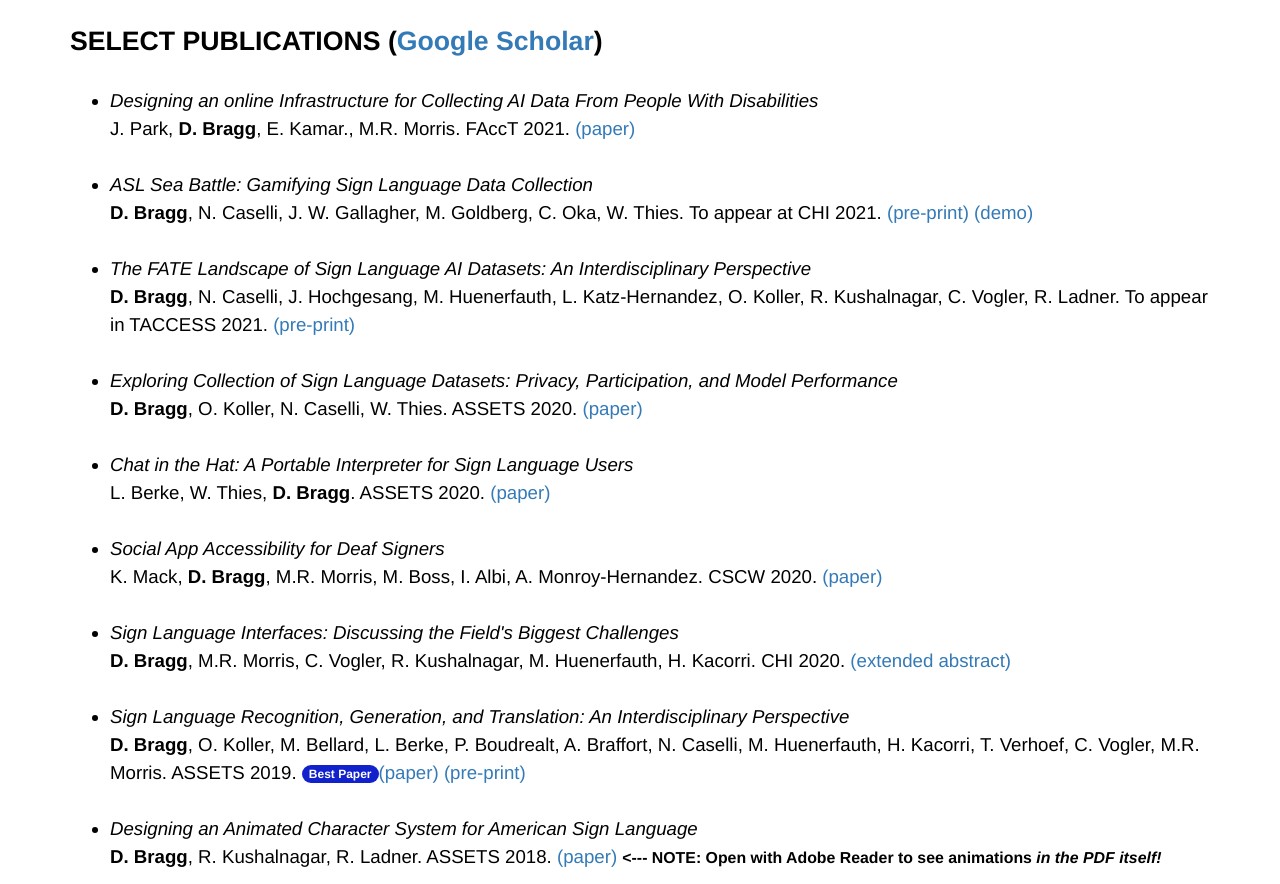
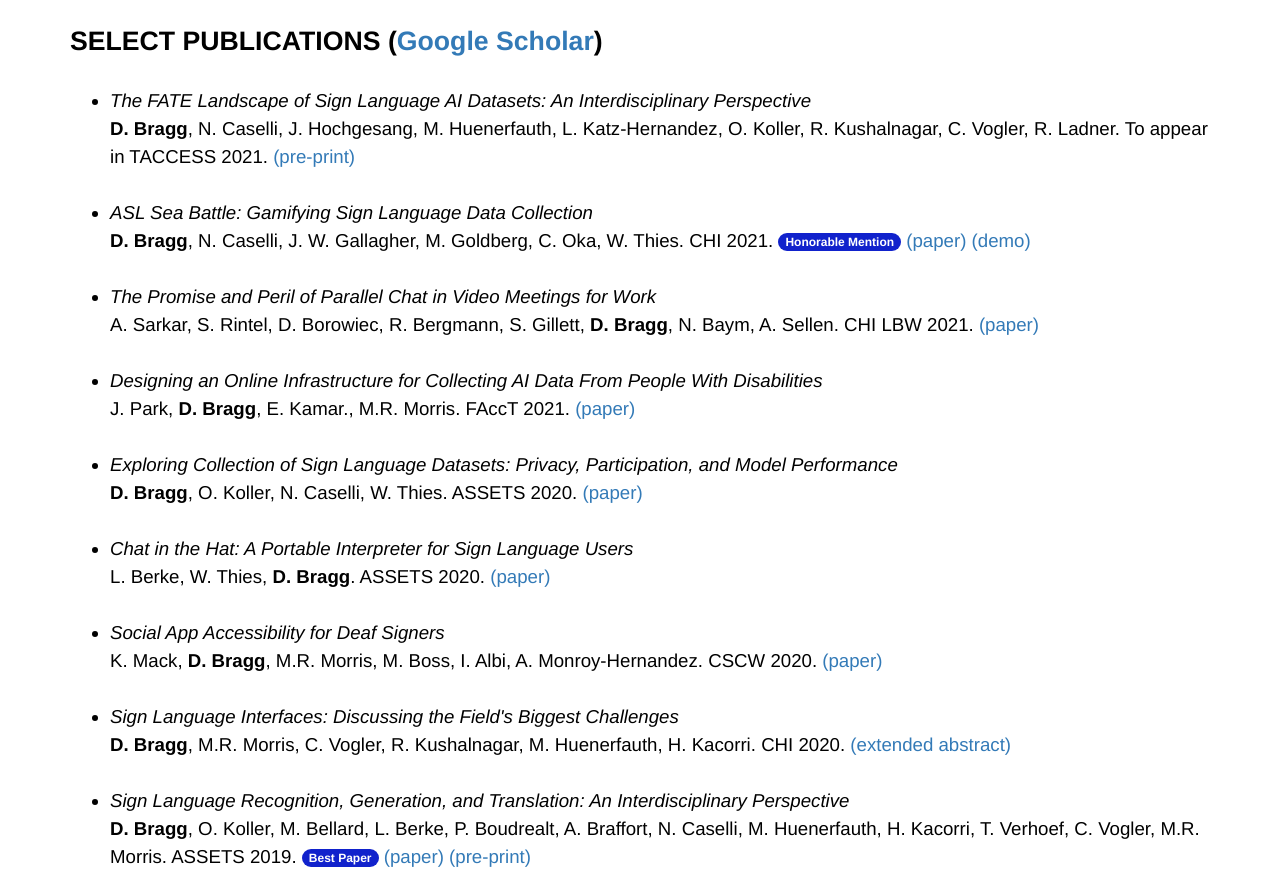
Before and after one commit to dkbragg/dkbragg.github.io, a plain HTML site: page index.html in a window 1280 px wide. Shown: the part 2597-3481 px from the top of the page. Drawn offline with nearby package versions, Linux system fonts and the light colour scheme.

Commit message:
camera-ready sea battle

```diff
--- a/index.html
+++ b/index.html
@@ -244,17 +244,18 @@
 				<!--
 				<li> <b>D. Bragg</b>, E. Maris. "Communication Impact Checklist (CIC): Deploying Communication Theory in HCI." In submission. (paper) </li>-->
 
-
-				<li> <i>Designing an online Infrastructure for Collecting AI Data From People With Disabilities</i> <br>
-				J. Park, <b>D. Bragg</b>, E. Kamar., M.R. Morris. FAccT 2021. <a href="https://www.microsoft.com/en-us/research/uploads/prod/2021/01/Inclusive_AI_Datasets_FINAL.pdf">(paper)</a></li><br>
-
-				<li> <i>ASL Sea Battle: Gamifying Sign Language Data Collection</i> <br>
-				<b>D. Bragg</b>, N. Caselli, J. W. Gallagher, M. Goldberg, C. Oka, W. Thies.
-				To appear at CHI 2021. <a href="papers/ASL_Sea_Battle_Preprint.pdf">(pre-print)</a> <a href="images/ASL_sea_battle_demo.mp4">(demo)</a> </li><br>
-
 				<li> <i>The FATE Landscape of Sign Language AI Datasets: An Interdisciplinary Perspective</i> <br>
 				<b>D. Bragg</b>, N. Caselli, J. Hochgesang, M. Huenerfauth, L. Katz-Hernandez, O. Koller, R. Kushalnagar, C. Vogler, R. Ladner.
 				To appear in TACCESS 2021. <a href="papers/Sign_Language_Dataset_AI_FATE.pdf">(pre-print)</a> </li><br>
+
+				<li> <i>ASL Sea Battle: Gamifying Sign Language Data Collection</i> <br>
+				<b>D. Bragg</b>, N. Caselli, J. W. Gallagher, M. Goldberg, C. Oka, W. Thies. CHI 2021. <span class="badge badge-award">Honorable Mention</span> <a href="papers/ASL_Sea_Battle.pdf">(paper)</a> <a href="images/ASL_sea_battle_demo.mp4">(demo)</a> </li><br>
+
+				<li> <i>The Promise and Peril of Parallel Chat in Video Meetings for Work</i> <br>
+				A. Sarkar, S. Rintel, D. Borowiec, R. Bergmann, S. Gillett, <b>D. Bragg</b>, N. Baym, A. Sellen. CHI LBW 2021. <a href="https://www.microsoft.com/en-us/research/uploads/prod/2021/02/2021_CHI_LBW___parallel_chat___author_own_version_custom_footer.pdf">(paper)</a> </li><br>
+
+				<li> <i>Designing an Online Infrastructure for Collecting AI Data From People With Disabilities</i> <br>
+				J. Park, <b>D. Bragg</b>, E. Kamar., M.R. Morris. FAccT 2021. <a href="https://www.microsoft.com/en-us/research/uploads/prod/2021/01/Inclusive_AI_Datasets_FINAL.pdf">(paper)</a></li><br>
 
 				<li> <i>Exploring Collection of Sign Language Datasets: Privacy, Participation, and Model Performance</i> <br>
 				<b>D. Bragg</b>, O. Koller, N. Caselli, W. Thies.
@@ -274,7 +275,7 @@
 
 				<li> <i>Sign Language Recognition, Generation, and Translation: An Interdisciplinary Perspective</i> <br>
 				<b>D. Bragg</b>, O. Koller, M. Bellard, L. Berke, P. Boudrealt, A. Braffort, N. Caselli, M. Huenerfauth, H. Kacorri, T. Verhoef, C. Vogler, M.R. Morris.
-				ASSETS 2019. <span class="badge badge-award">Best Paper</span><a href="papers/Sign_Language_Workshop.pdf">(paper)</a> <a href="https://arxiv.org/pdf/1908.08597.pdf">(pre-print)</a> </li><br>
+				ASSETS 2019. <span class="badge badge-award">Best Paper</span> <a href="papers/Sign_Language_Workshop.pdf">(paper)</a> <a href="https://arxiv.org/pdf/1908.08597.pdf">(pre-print)</a> </li><br>
 
 				<li> <i> Designing an Animated Character System for American Sign Language</i> <br>
 				<b>D. Bragg</b>, R. Kushalnagar, R. Ladner.
```
Also changed, not shown: 1 other file.
